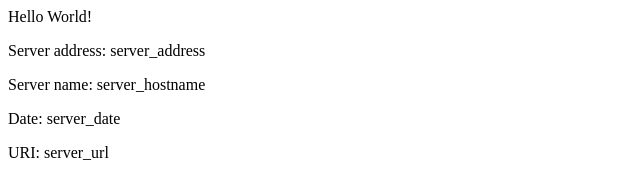
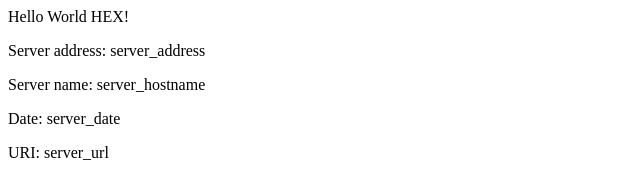
Before and after one commit to ryanth2022/eks-example, a plain HTML site: page src/index.html in a window 1280 px wide. Shown: the full height of the page, 0-640 px from the left. Drawn offline with Linux system fonts and the light colour scheme.

Commit message:
v2 Updating home page

```diff
--- a/src/index.html
+++ b/src/index.html
@@ -2,7 +2,7 @@
 <title>Hello World</title>
 </head>
 <div class="info">
-<h>Hello World!</h>
+<h>Hello World HEX!</h>
 <p><span>Server&nbsp;address:</span> <span>server_address</span></p>
 <p><span>Server&nbsp;name:</span> <span>server_hostname</span></p>
 <p class="smaller"><span>Date:</span> <span>server_date</span></p>
```
